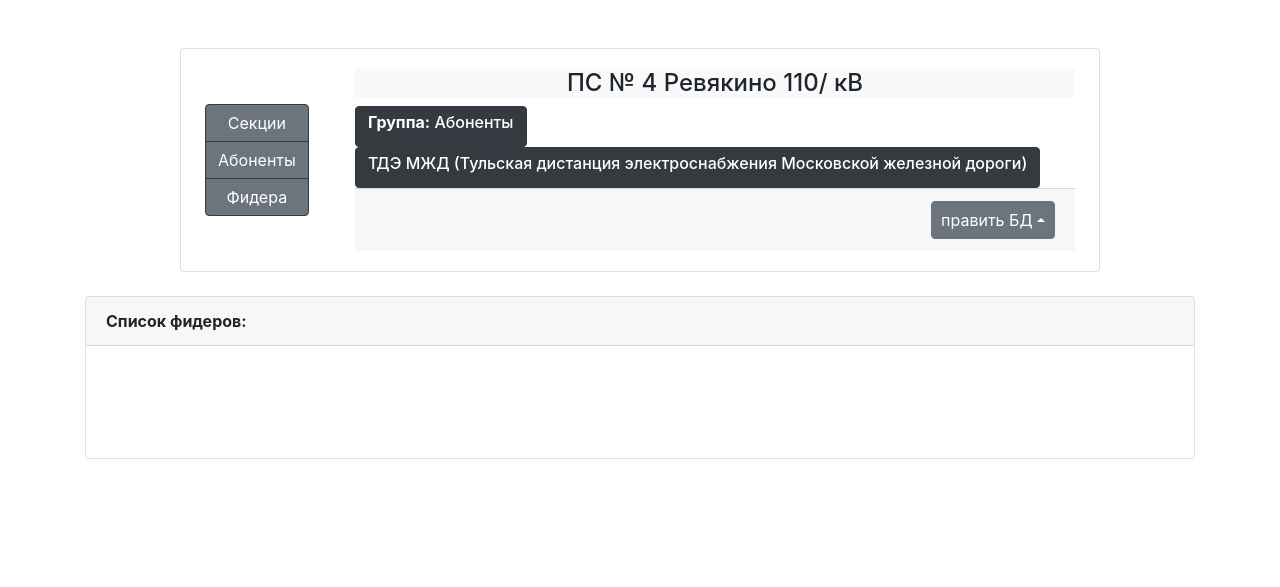
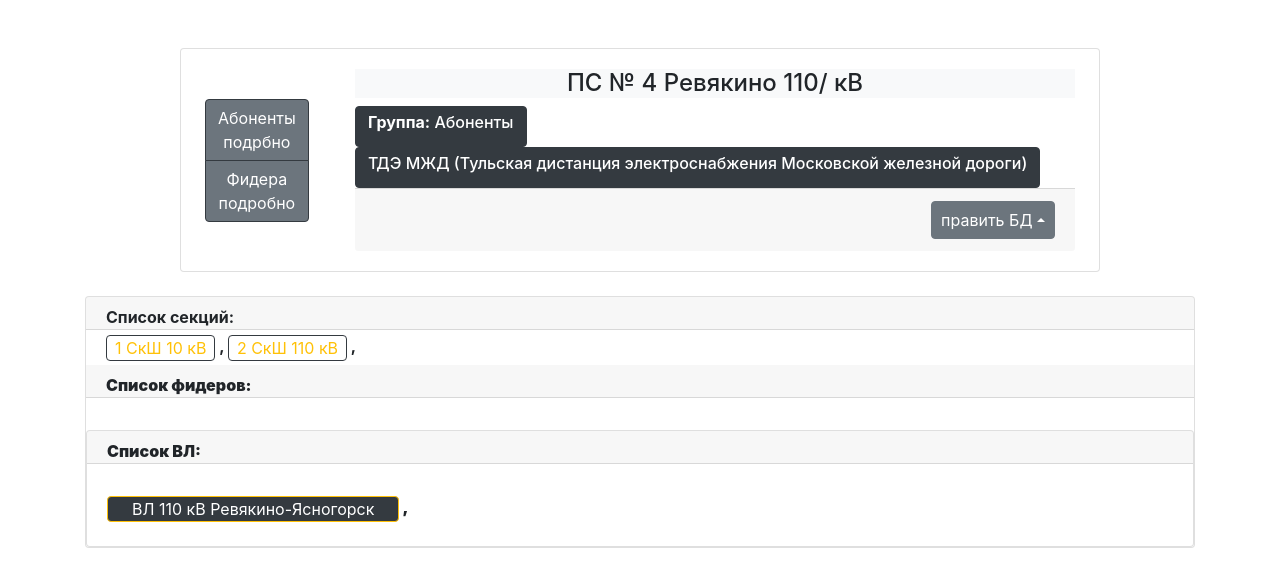
Before and after one commit to gitSergeyhab/Tula_networks, a Django app: page /substation/77/ in a window 1280 px wide. Shown: the part 72-659 px from the top of the page. Run offline with Django 3.2, Linux system fonts and the light colour scheme; data comes from the database, SQL or seed files in the repository; both versions use the stored data as it was after the commit; parts of the project's set-up code (start-up, migrations or seed data) failed here and were passed over; some libraries are stand-ins or nearby versions.

Commit message:
fixed new_lines, new_sections, templates ps, sec, for del section_ps/pk

```diff
--- a/Tula_Networks/tula_net/templates/tula_net/OnePS.html
+++ b/Tula_Networks/tula_net/templates/tula_net/OnePS.html
@@ -11,9 +11,8 @@
               <div class="row">
                 <div class="col-12 col-md-3 col-lg-2 d-flex align-items-center">
                     <div class="btn-group-vertical">
-                        <a href="{% url 'section_ps' ps.pk %}" type="button" class="btn btn-secondary border border-dark">Секции</a>
-                        <a href="{% url 'subscriber_ps' ps.pk %}" type="button" class="btn btn-secondary border border-dark">Абоненты</a>
-                        <a href="{% url 'substation_f' ps.pk %}" type="button" class="btn btn-secondary border border-dark">Фидера</a>
+                        <a href="{% url 'subscriber_ps' ps.pk %}" type="button" class="btn btn-secondary border border-dark">Абоненты <br> подрбно</a>
+                        <a href="{% url 'substation_f' ps.pk %}" type="button" class="btn btn-secondary border border-dark">Фидера <br> подробно</a>
                     </div>
 
                 </div>
@@ -72,11 +71,48 @@
 
 
         <div class="card">
-          <div class="card-header">
+
+          <div class="card-header pt-2 pb-0">
+            <b>Список секций:</b>
+          </div>
+            <b>
+          <div class="card-body py-1">
+            {% for section in ps.sections.all %}
+            {% if section.voltage.class_voltage < 8 %}
+                <a href="{{ section.get_absolute_url }}" type="button" class="btn btn-outline-dark text-success px-2 py-0">
+                    {{ section.name }}
+                </a> ,
+            {% elif section.voltage.class_voltage < 20 %}
+                <a href="{{ section.get_absolute_url }}" type="button" class="btn btn-outline-dark text-primary px-2 py-0">
+                    {{ section.name }}
+                </a> ,
+            {% elif section.voltage.class_voltage < 40 %}
+                <a href="{{ section.get_absolute_url }}" type="button" class="btn btn-outline-dark text-danger px-2 py-0">
+                    {{ section.name }}
+                </a> ,
+            {% elif section.voltage.class_voltage < 120 %}
+                <a href="{{ section.get_absolute_url }}" type="button" class="btn btn-outline-dark text-warning px-2 py-0">
+                    {{ section.name }}
+                </a> ,
+            {% else %}
+                <a href="{{ section.get_absolute_url }}" type="button" class="btn btn-outline-dark px-2 py-0">
+                    {{ section.name }}
+                </a> ,
+
+            {% endif %}
+
+            {% endfor %}<br>
+
+            </div>
+
+
+
+
+          <div class="card-header pt-2 pb-0">
             <b>Список фидеров:</b>
           </div>
             <b>
-          <div class="card-body pb-0">
+          <div class="card-body py-1">
             {% for feeder in ps.feeders.all %}
             {% if feeder.section.voltage.class_voltage < 10 %}
                 <a href="{{ feeder.get_absolute_url }}" type="button" class="btn btn-secondary border-success px-3 py-0 m-1 ">{{ feeder.name }}</a>,
@@ -89,41 +125,71 @@
             {% endif %}
             {% endfor %}
             </div>
+<div class="card pb-3">
 
 
-        <div class="card-body pb-0">
-            {% for section in ps.sections.all %}
-              {% for line in section.lines.all %}
+        {% if lines.exists %}
+          <div class="card-header pt-2 pb-0">
+            <b>Список ВЛ:</b>
+          </div>
+            <div class="card-body py-1">
+                {% for line in lines %}
                     {% if line.voltage.class_voltage < 40 %}
-                    <a href="{{ line.get_absolute_url }}" type="button" class="btn btn-secondary border-danger px-3 py-0 m-1 ">{{ line.name }}</a>,
-                {% endif %}
-              {% endfor %}
-            {% endfor %}
-<br>
-          {% for section in ps.sections.all %}
-              {% for line in section.lines.all %}
-                {% if line.voltage.class_voltage > 40 %}
-                    <a href="{{ line.get_absolute_url }}" type="button" class="btn btn-secondary border-warning px-3 py-0 m-1 ">{{ line.name }}</a>,
-                {% endif %}
-              {% endfor %}
-            {% endfor %}
-        </div>
-
-            <div>
-            {% for line in ps.lines.all %}
-            {% if line.section.voltage.class_voltage < 40 %}
-                <a href="{{ line.get_absolute_url }}" type="button" class="btn btn-secondary border-danger px-3 py-0 m-1 ">{{ line.name }}</a>,
+                        <a href="{{ line.get_absolute_url }}" class="border-danger btn btn-dark py-0 px-4 my-1">
+                            {{ line.name }}
+                        </a> ,
                     {% endif %}
                 {% endfor %}
             <br>
-            {% for line in ps.lines.all %}
-            {% if line.voltage.class_voltage > 40 %}
-                <a href="{{ line.get_absolute_url }}" type="button" class="btn btn-secondary border-warning px-3 py-0 m-1 ">{{ line.name }}</a>,
+                {% for line in lines %}
+                    {% if line.voltage.class_voltage < 120 and line.voltage.class_voltage > 40 %}
+                        <a href="{{ line.get_absolute_url }}" class="border-warning btn btn-dark py-0 px-4 my-1">
+                            {{ line.name }}
+                        </a> ,
                     {% endif %}
                 {% endfor %}
+               {% endif %}
+    </div>
 
           </div>
             </b>
         </div>
 
 {% endblock %}
+
+
+
+<!--{% comment %}-->
+<!--                Первая модель ВЛ - запасная-->
+
+<!--{% for section in ps.sections.all %}-->
+<!--{% for line in section.lines.all %}-->
+<!--{% if line.voltage.class_voltage < 40 %}-->
+<!--<a href="{{ line.get_absolute_url }}" type="button" class="btn btn-secondary border-danger px-3 py-0 m-1 ">{{ line.name }}</a>,-->
+<!--{% endif %}-->
+<!--{% endfor %}-->
+<!--{% endfor %}-->
+<!--<br>-->
+<!--{% for section in ps.sections.all %}-->
+<!--{% for line in section.lines.all %}-->
+<!--{% if line.voltage.class_voltage > 40 %}-->
+<!--<a href="{{ line.get_absolute_url }}" type="button" class="btn btn-secondary border-warning px-3 py-0 m-1 ">{{ line.name }}</a>,-->
+<!--{% endif %}-->
+<!--{% endfor %}-->
+<!--{% endfor %}-->
+<!--</div>-->
+
+<!--<div>-->
+<!--{% comment %}-->
+<!--{% for line in ps.lines.all %}-->
+<!--{% if line.section.voltage.class_voltage < 40 %}-->
+<!--<a href="{{ line.get_absolute_url }}" type="button" class="btn btn-secondary border-danger px-3 py-0 m-1 ">{{ line.name }}</a>,-->
+<!--{% endif %}-->
+<!--{% endfor %}-->
+<!--<br>-->
+<!--{% for line in ps.lines.all %}-->
+<!--{% if line.voltage.class_voltage > 40 %}-->
+<!--<a href="{{ line.get_absolute_url }}" type="button" class="btn btn-secondary border-warning px-3 py-0 m-1 ">{{ line.name }}</a>,-->
+<!--{% endif %}-->
+<!--{% endfor %}-->
+<!--{% endcomment %}-->
--- a/Tula_Networks/tula_net/templates/tula_net/section.html
+++ b/Tula_Networks/tula_net/templates/tula_net/section.html
@@ -31,7 +31,7 @@
       {% for feeder in section.feeders.all %}
       <a href="{{ feeder.get_absolute_url }}" class="btn btn-secondary py-1">{{ feeder.name }} </a>
       {% endfor %}
-      {% for line in section.lines.all %}
+      {% for line in lines %}
       <a href="{{ line.get_absolute_url }}" class="btn btn-secondary py-1">{{ line.short_name }} | {{ line.name }} </a>
       {% endfor %}
      </p>
--- a/Tula_Networks/tula_net/templates/tula_net/subscribers.html
+++ b/Tula_Networks/tula_net/templates/tula_net/subscribers.html
@@ -27,7 +27,7 @@
         {% for subscriber in subscribers.distinct %}
          <div class="card mb-3 border border-dark">
 
-            <a href="{{ subscriber.get_absolute_url }}" class="btn btn-outline-dark p-1 m-1" >
+            <a href="{{ subscriber.get_absolute_url }}" class="btn btn-dark p-1 m-2" >
                 <p class="m-1">{{ subscriber }}</p>
             </a>
             <div class="card-body p-1"> Телефоны организации:
--- a/Tula_Networks/tula_net/urls.py
+++ b/Tula_Networks/tula_net/urls.py
@@ -23,9 +23,14 @@
     # одна ПС со списком секций - секция со списком фидеров:
     path('section_ps/<int:pk>/', SectionPSView.as_view(), name='section_ps'),
 
+
+
     # СкШ
     path('section/<int:pk>/', Section1View.as_view(), name='one_section'),
+    # path('section/<int:pk>/', SectionView.as_view(), name='one_section'),
     path('sections/', SectionListView.as_view(), name='sections'),
+
+
 
     # 1 лист всех фидеров, 2 карточка 1-го фидера, 3-4 все фидера по секции-подстаннции
     path('feeders/', AllFeedersView.as_view(), name='feeders'),
--- a/Tula_Networks/tula_net/views.py
+++ b/Tula_Networks/tula_net/views.py
@@ -86,7 +86,16 @@
 
     def get_context_data(self, *, object_list=None, **kwargs):
         context = super().get_context_data(**kwargs)
-        context['context_menu'] = context_menu
+        context['lines'] = Line.objects.filter(
+            Q(ps_p1=self.object.number) |
+            Q(ps_p2=self.object.number) |
+            Q(ps_m1=self.object.number) |
+            Q(ps_m2=self.object.number) |
+            Q(ps_m3=self.object.number) |
+            Q(ps_m4=self.object.number)
+        )
+        # context['context_menu'] = context_menu
+
         return context
 
 
@@ -138,14 +147,15 @@
 
     def get_context_data(self, **kwargs):
         context = super().get_context_data(**kwargs)
-        context['lines1'] = Line.objects.filter(
-            Q(ps_p1=self.object.number, sec_p1=self.object.number, voltage=self.object.voltage) |
-            Q(ps_p2=self.object.number, sec_p2=self.object.number, voltage=self.object.voltage) |
-            Q(ps_m1=self.object.number, sec_m1=self.object.number, voltage=self.object.voltage) |
-            Q(ps_m2=self.object.number, sec_m2=self.object.number, voltage=self.object.voltage) |
-            Q(ps_m3=self.object.number, sec_m3=self.object.number, voltage=self.object.voltage) |
-            Q(ps_m4=self.object.number, sec_m4=self.object.number, voltage=self.object.voltage)
+        context['lines'] = Line.objects.filter(
+            Q(ps_p1=self.object.substation.number, sec_p1=self.object.number, voltage=self.object.voltage) |
+            Q(ps_p2=self.object.substation.number, sec_p2=self.object.number, voltage=self.object.voltage) |
+            Q(ps_m1=self.object.substation.number, sec_m1=self.object.number, voltage=self.object.voltage) |
+            Q(ps_m2=self.object.substation.number, sec_m2=self.object.number, voltage=self.object.voltage) |
+            Q(ps_m3=self.object.substation.number, sec_m3=self.object.number, voltage=self.object.voltage) |
+            Q(ps_m4=self.object.substation.number, sec_m4=self.object.number, voltage=self.object.voltage)
         )
+        return context
 
 
 class OneSectionView(FeedersViewMixin, ListView):
@@ -179,7 +189,7 @@
     def get_context_data(self, *, object_list=None, **kwargs):
         context = super().get_context_data(**kwargs)
         context['the_substation'] = Substation.objects.get(pk=self.kwargs['pk'])
-        context['context_menu'] = context_menu
+
         return context
 
 
```
Also changed, not shown: Tula_Networks/templates/incl/_searcher_lines.html (+22 -17 lines), Tula_Networks/tula_net/templates/tula_net/one_section.html (+25 -9 lines), Tula_Networks/db.sqlite3, Tula_Networks/tula_net/migrations/0013_auto_20201020_0920.py (deleted), Tula_Networks/tula_net/migrations/0014_feeder_points.py (deleted), Tula_Networks/tula_net/migrations/0015_auto_20201020_1310.py (deleted), 1 other file. Lines whose indentation alone changed are shown as unchanged.
